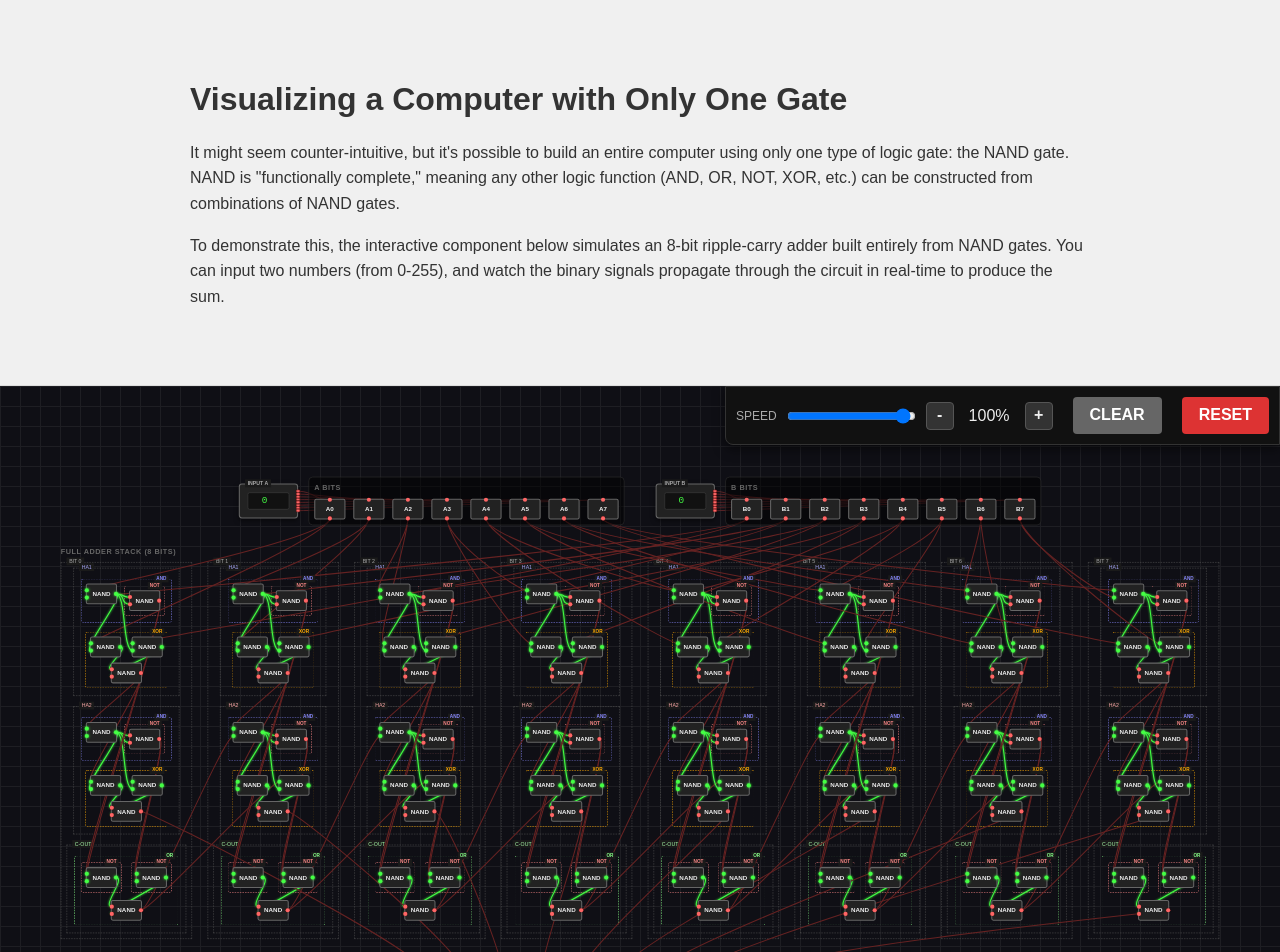
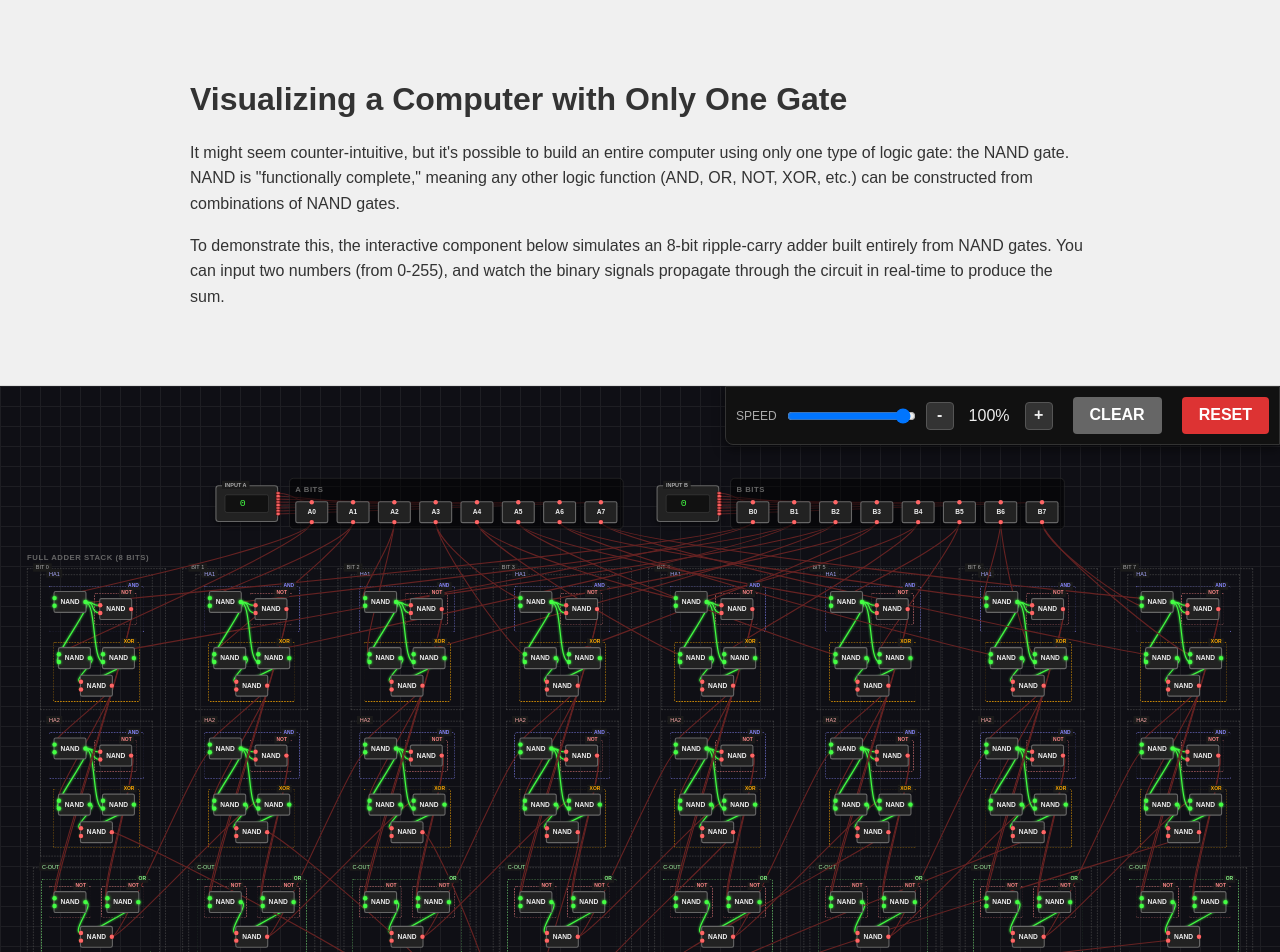
Before and after one commit to ndbroadbent/physics_sim, a React (Vite) app in the folder logic_gates/web_viz/: page / in a window 1280 px wide. Shown: the top 952 px of the page. Built offline with nearby package versions, Linux system fonts and the light colour scheme.

Commit message:
tweak sizing

```diff
--- a/logic_gates/web_viz/src/App.css
+++ b/logic_gates/web_viz/src/App.css
@@ -37,7 +37,7 @@
   &.app-container {
     display: flex;
     position: relative;
-    height: 800px;
+    height: 950px;
     width: 100%;
     overflow: hidden;
   }
--- a/logic_gates/web_viz/src/App.tsx
+++ b/logic_gates/web_viz/src/App.tsx
@@ -55,15 +55,21 @@ function App() {
 
             setContentSize({ w: contentW, h: contentH });
 
-            const scaleX = (containerW - 80) / contentW; // 80px padding
-            const scaleY = (containerH - 80) / contentH;
+                                                            const scaleX = (containerW - 10) / contentW; // 10px total padding (5px per side)
 
-            const newBaseZoom = Math.min(scaleX, scaleY);
+                                                            const scaleY = (containerH - 10) / contentH;
 
-            if (newBaseZoom > 0.1 && newBaseZoom <= 1) {
-                setBaseZoom(newBaseZoom);
-            }
-            setIsReady(true);
+
+
+                                    const newBaseZoom = Math.min(scaleX, scaleY);
+
+
+
+                                    if (newBaseZoom > 0.1 && newBaseZoom <= 2) {
+
+                                        setBaseZoom(newBaseZoom);
+
+                                    }            setIsReady(true);
         }
     }, 150);
     return () => clearTimeout(timer);
```
